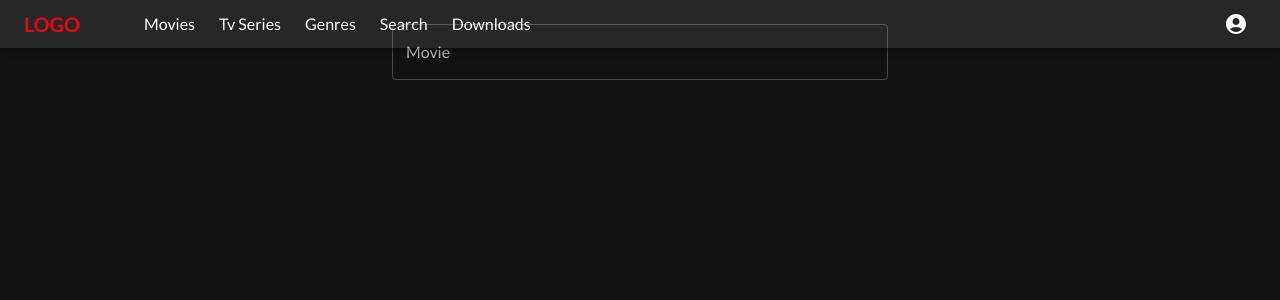
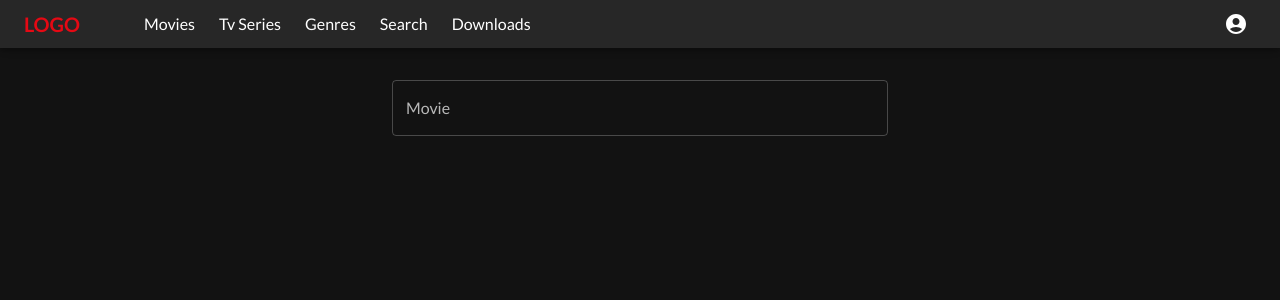
Before and after one commit to Bhaveshverma2077/Movies-App, a React (Create React App) app in the folder client/: page /movie/search in a window 1280 px wide. Shown: the top 300 px of the page. Built offline with nearby package versions, Linux system fonts and the light colour scheme.

Commit message:
fix bug: search Input padding-top

```diff
--- a/client/src/pages/SearchPage.tsx
+++ b/client/src/pages/SearchPage.tsx
@@ -46,7 +46,7 @@ const SearchPage: React.FC = () => {
   }, [searchString]);
 
   return (
-    <Box className="flex flex-col w-full items-center gap-12 pt-6  px-8 lg:px-36">
+    <Box className="flex flex-col w-full items-center gap-12 pt-20  px-8 lg:px-36">
       <Box className="flex w-full lg:w-[50%]">
         <Autocomplete
           freeSolo
```
